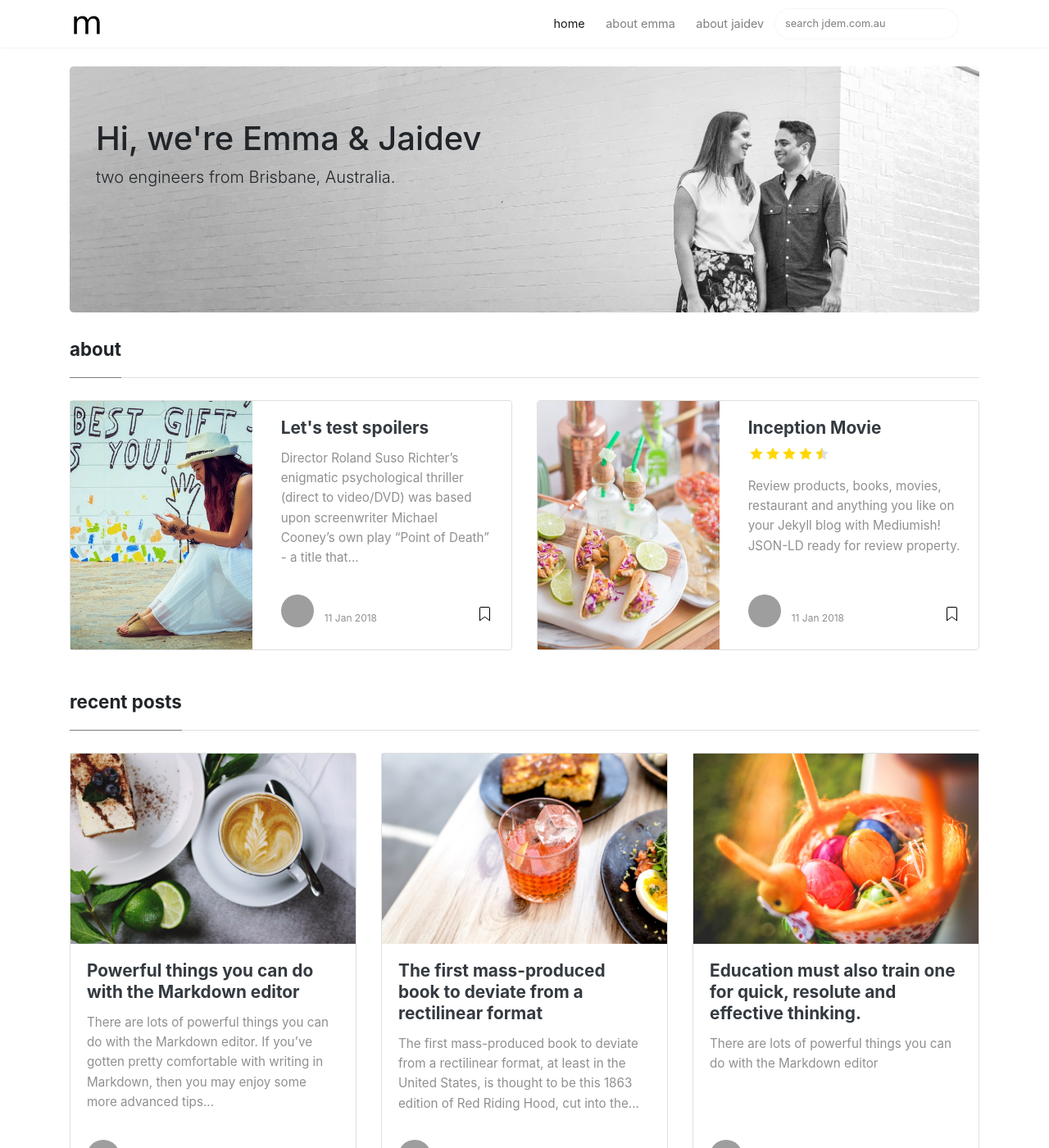
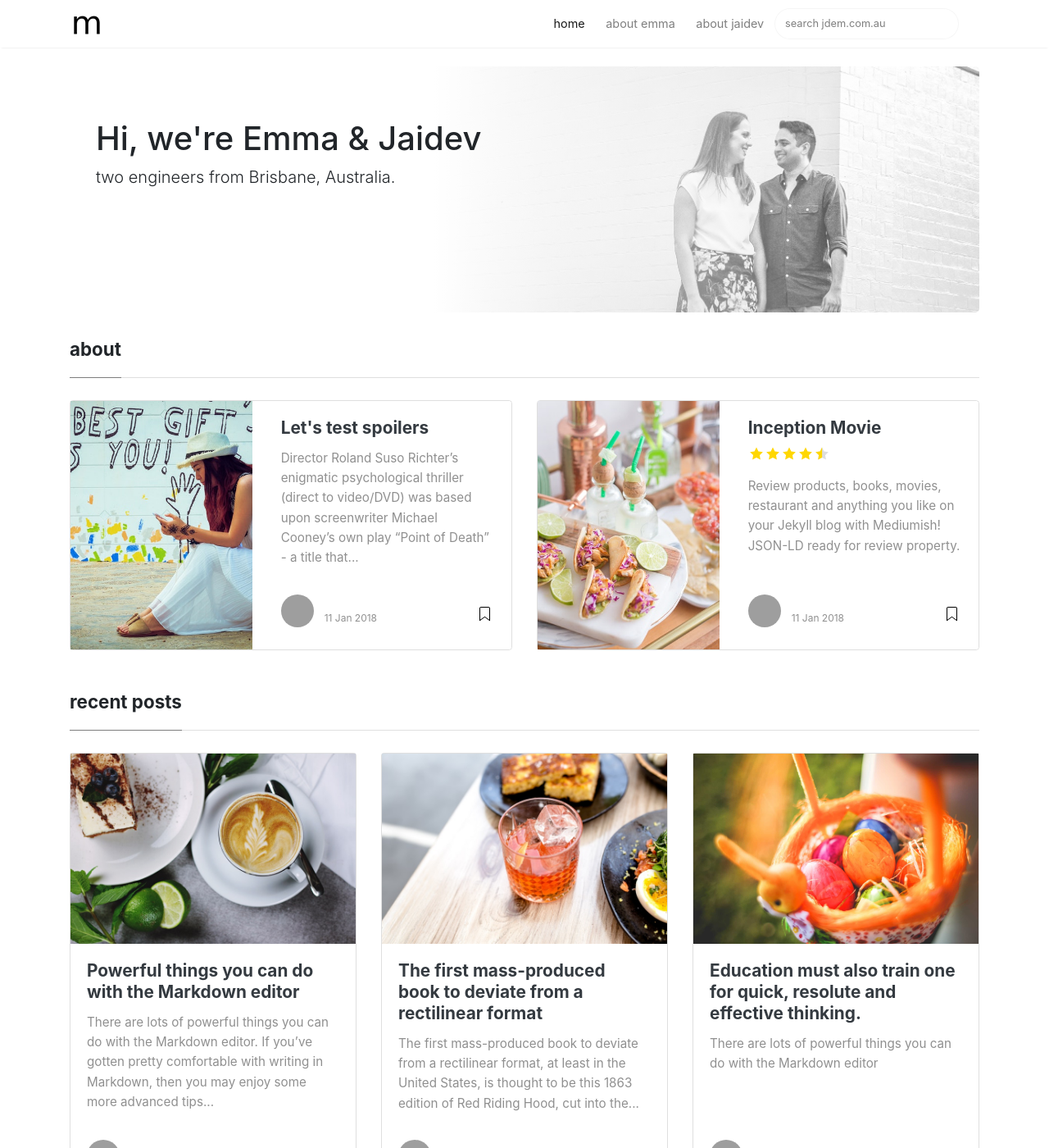
Before and after one commit to jdemau/jdem.com.au, a Jekyll site: the page built from index.html, in a window 1280 px wide and 1400 px high. Shown: the whole window at 82% size. Built offline with Jekyll 4.4.1, drawn with Linux system fonts in a browser that asks for light colours; nearby versions of some CDN libraries; the list of posts is cut into pages by our own code; grey boxes are pictures that could not be loaded.

Commit message:
Remove linear gradient compatibility

```diff
--- a/assets/css/screen.css
+++ b/assets/css/screen.css
@@ -87,9 +87,7 @@
 
 .banner-image {
     min-height: 300px;
-    background: url('../images/banner.jpg'),-moz-linear-gradient(left, rgba(255,255,255,1) 0%, rgba(255,255,255,1) 40%, rgba(255,255,255,0) 100%); /* FF3.6-15 */
-    background: url('../images/banner.jpg'),-webkit-linear-gradient(left, rgba(255,255,255,1) 0%,rgba(255,255,255,1) 40%,rgba(255,255,255,0) 100%); /* Chrome10-25,Safari5.1-6 */
-    background: url('../images/banner.jpg'),linear-gradient(to right, rgba(255,255,255,1) 0%,rgba(255,255,255,1) 40%,rgba(255,255,255,0) 100%); /* W3C, IE10+, FF16+, Chrome26+, Opera12+, Safari7+ */
+    background: linear-gradient(to right, rgba(255,255,255,1) 0%,rgba(255,255,255,1) 40%,rgba(255,255,255,0) 100%),url('../images/banner.jpg');
     background-size: cover;
     background-repeat: no-repeat;
 }
```
